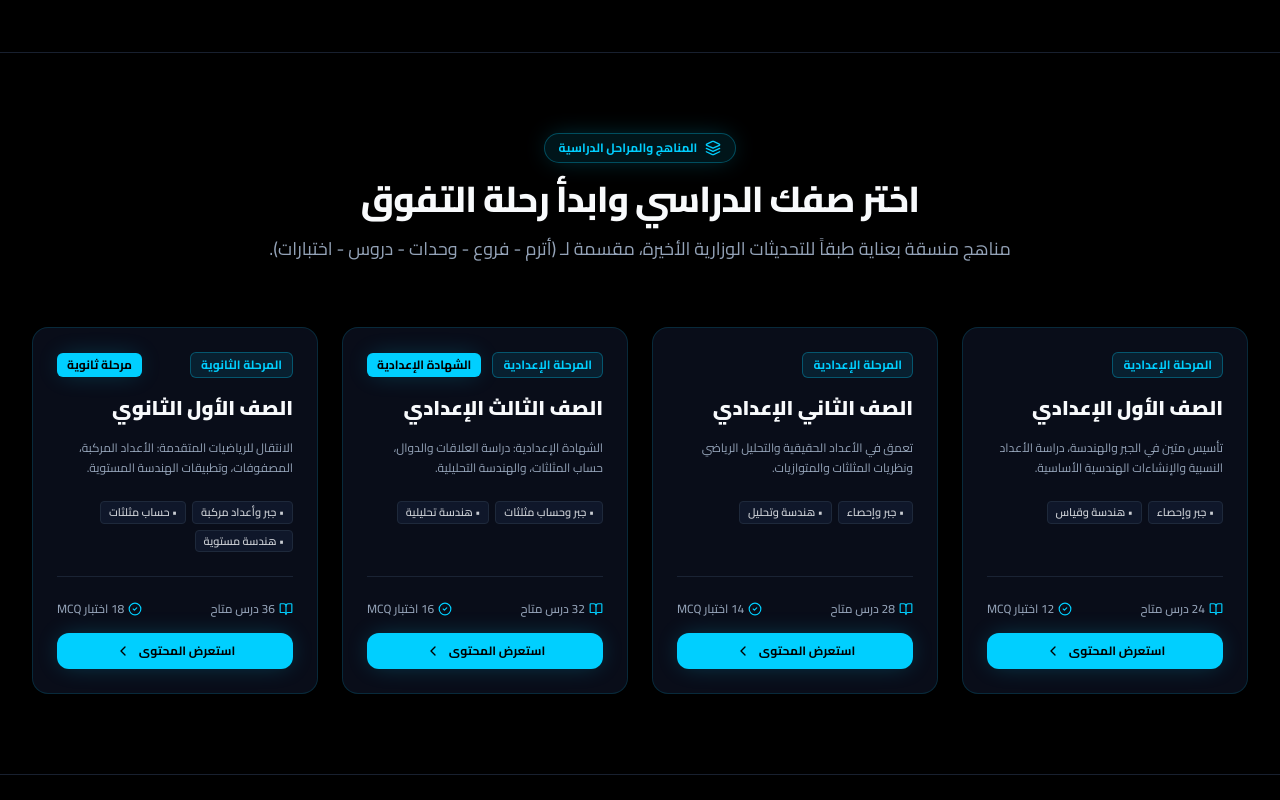
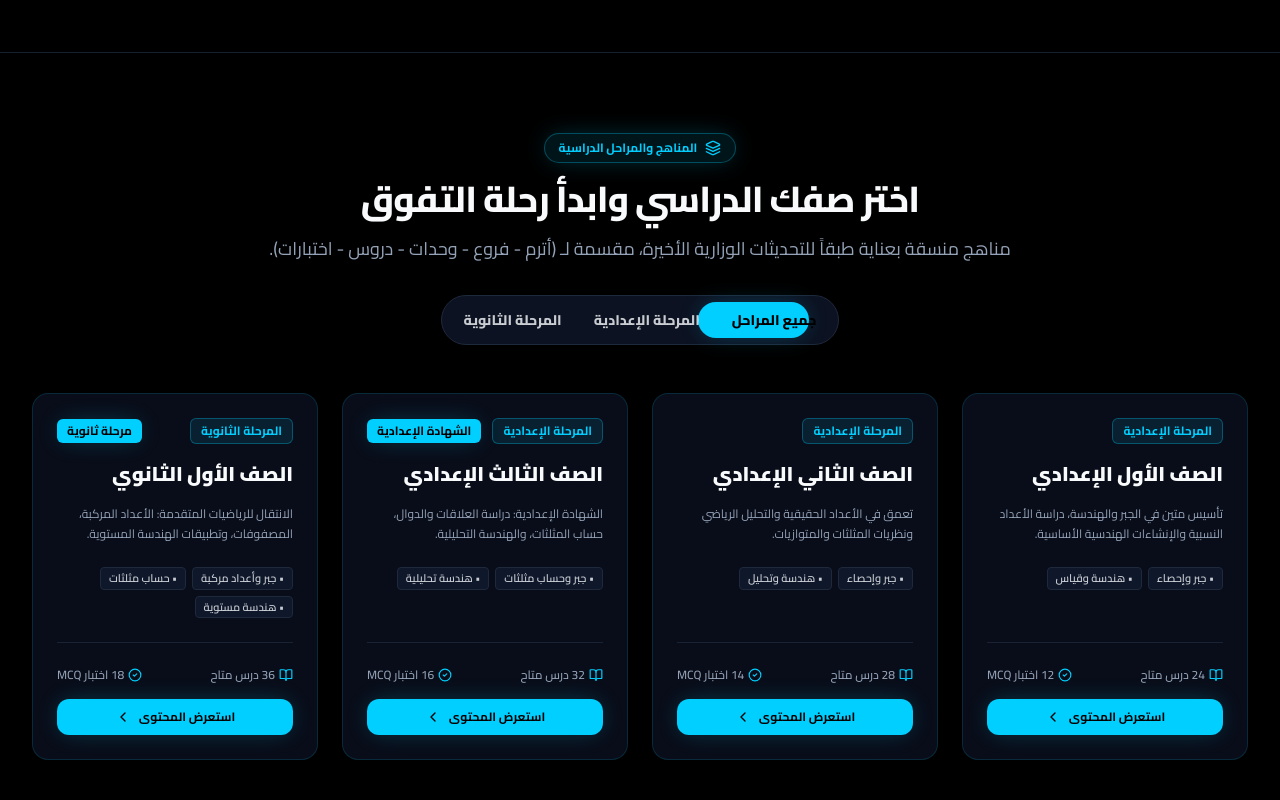
Before and after one commit to Basemmahmoud808/Elmohands, a Next.js app: page / in a window 1280 px wide. Shown: the part 820-1620 px from the top of the page. Built offline with nearby package versions, Linux system fonts and the light colour scheme.

Commit message:
Add SlideTabs Framer Motion component and integrate with Stages section

```diff
--- a/src/components/landing/Stages.tsx
+++ b/src/components/landing/Stages.tsx
@@ -1,12 +1,15 @@
 'use client';
 
+import React, { useState } from 'react';
 import Link from 'next/link';
 import { BookOpen, ChevronLeft, Layers, CheckCircle2 } from 'lucide-react';
+import { SlideTabs } from '@/components/ui/slide-tabs';
 
 const STAGES = [
   {
     id: 'prep-1',
     name: 'الصف الأول الإعدادي',
+    stageCategory: 'prep',
     stage: 'المرحلة الإعدادية',
     description: 'تأسيس متين في الجبر والهندسة، دراسة الأعداد النسبية والإنشاءات الهندسية الأساسية.',
     branches: ['جبر وإحصاء', 'هندسة وقياس'],
@@ -16,6 +19,7 @@ const STAGES = [
   {
     id: 'prep-2',
     name: 'الصف الثاني الإعدادي',
+    stageCategory: 'prep',
     stage: 'المرحلة الإعدادية',
     description: 'تعمق في الأعداد الحقيقية والتحليل الرياضي ونظريات المثلثات والمتوازيات.',
     branches: ['جبر وإحصاء', 'هندسة وتحليل'],
@@ -25,6 +29,7 @@ const STAGES = [
   {
     id: 'prep-3',
     name: 'الصف الثالث الإعدادي',
+    stageCategory: 'prep',
     stage: 'المرحلة الإعدادية',
     description: 'الشهادة الإعدادية: دراسة العلاقات والدوال، حساب المثلثات، والهندسة التحليلية.',
     branches: ['جبر وحساب مثلثات', 'هندسة تحليلية'],
@@ -35,6 +40,7 @@ const STAGES = [
   {
     id: 'sec-1',
     name: 'الصف الأول الثانوي',
+    stageCategory: 'sec',
     stage: 'المرحلة الثانوية',
     description: 'الانتقال للرياضيات المتقدمة: الأعداد المركبة، المصفوفات، وتطبيقات الهندسة المستوية.',
     branches: ['جبر وأعداد مركبة', 'حساب مثلثات', 'هندسة مستوية'],
@@ -45,13 +51,21 @@ const STAGES = [
 ];
 
 export default function Stages() {
+  const [activeFilter, setActiveFilter] = useState('all');
+
+  const filteredStages = STAGES.filter((s) => {
+    if (activeFilter === 'prep') return s.stageCategory === 'prep';
+    if (activeFilter === 'sec') return s.stageCategory === 'sec';
+    return true;
+  });
+
   return (
     <section id="stages" className="py-20 bg-transparent border-t border-slate-200 dark:border-slate-800/80 relative overflow-hidden transition-colors duration-200">
 
-      <div className="max-w-7xl mx-auto px-4 sm:px-6 lg:px-8 relative z-10">
+      <div className="max-w-7xl mx-auto px-4 sm:px-6 lg:px-8 relative z-10 space-y-12">
 
         {/* Section Header */}
-        <div className="text-center space-y-4 max-w-3xl mx-auto mb-16">
+        <div className="text-center space-y-4 max-w-3xl mx-auto">
           <div className="inline-flex items-center gap-2 px-3.5 py-1.5 rounded-full bg-cyan-electric/10 border border-cyan-electric/30 text-cyan-electric text-xs font-bold shadow-cyan-glow">
             <Layers className="w-4 h-4" />
             <span>المناهج والمراحل الدراسية</span>
@@ -64,11 +78,24 @@ export default function Stages() {
           <p className="text-slate-600 dark:text-chalk-muted text-base sm:text-lg">
             مناهج منسقة بعناية طبقاً للتحديثات الوزارية الأخيرة، مقسمة لـ (أترم - فروع - وحدات - دروس - اختبارات).
           </p>
+
+          {/* Framer Motion Sliding Tabs */}
+          <div className="pt-4">
+            <SlideTabs
+              tabs={[
+                { id: 'all', label: 'جميع المراحل' },
+                { id: 'prep', label: 'المرحلة الإعدادية' },
+                { id: 'sec', label: 'المرحلة الثانوية' },
+              ]}
+              activeId={activeFilter}
+              onChange={(id) => setActiveFilter(id)}
+            />
+          </div>
         </div>
 
         {/* Stages Grid */}
         <div className="grid grid-cols-1 md:grid-cols-2 lg:grid-cols-4 gap-6">
-          {STAGES.map((stage) => (
+          {filteredStages.map((stage) => (
             <div
               key={stage.id}
               className="chalk-card rounded-2xl p-6 flex flex-col justify-between relative group overflow-hidden bg-white/80 dark:bg-slate-900/60 border-slate-200 dark:border-cyan-electric/15 hover:border-cyan-electric/50"
--- /dev/null
+++ b/src/components/ui/slide-tabs.tsx
@@ -0,0 +1,128 @@
+'use client';
+
+import React, { useRef, useState, useEffect } from 'react';
+import { motion } from 'framer-motion';
+
+interface TabItem {
+  id: string;
+  label: string;
+}
+
+interface SlideTabsProps {
+  tabs: TabItem[];
+  activeId?: string;
+  onChange?: (id: string) => void;
+}
+
+export const SlideTabs: React.FC<SlideTabsProps> = ({ tabs, activeId, onChange }) => {
+  const [selected, setSelected] = useState(0);
+  const [position, setPosition] = useState({
+    left: 0,
+    width: 0,
+    opacity: 0,
+  });
+  const tabsRef = useRef<(HTMLLIElement | null)[]>([]);
+
+  useEffect(() => {
+    if (activeId) {
+      const idx = tabs.findIndex((t) => t.id === activeId);
+      if (idx !== -1) setSelected(idx);
+    }
+  }, [activeId, tabs]);
+
+  useEffect(() => {
+    const selectedTab = tabsRef.current[selected];
+    if (selectedTab) {
+      const { width } = selectedTab.getBoundingClientRect();
+      setPosition({
+        left: selectedTab.offsetLeft,
+        width,
+        opacity: 1,
+      });
+    }
+  }, [selected]);
+
+  return (
+    <ul
+      onMouseLeave={() => {
+        const selectedTab = tabsRef.current[selected];
+        if (selectedTab) {
+          const { width } = selectedTab.getBoundingClientRect();
+          setPosition({
+            left: selectedTab.offsetLeft,
+            width,
+            opacity: 1,
+          });
+        }
+      }}
+      className="relative mx-auto flex w-fit rounded-full border border-slate-300 dark:border-slate-800 bg-white/80 dark:bg-slate-900/80 p-1.5 backdrop-blur-md shadow-sm"
+    >
+      {tabs.map((tab, i) => (
+        <Tab
+          key={tab.id}
+          ref={(el) => {
+            tabsRef.current[i] = el;
+          }}
+          setPosition={setPosition}
+          onClick={() => {
+            setSelected(i);
+            if (onChange) onChange(tab.id);
+          }}
+          isSelected={selected === i}
+        >
+          {tab.label}
+        </Tab>
+      ))}
+
+      <Cursor position={position} />
+    </ul>
+  );
+};
+
+const Tab = React.forwardRef<
+  HTMLLIElement,
+  {
+    children: React.ReactNode;
+    setPosition: (pos: { left: number; width: number; opacity: number }) => void;
+    onClick: () => void;
+    isSelected: boolean;
+  }
+>(({ children, setPosition, onClick, isSelected }, ref) => {
+  return (
+    <li
+      ref={ref}
+      onClick={onClick}
+      onMouseEnter={() => {
+        if (typeof ref === 'object' && ref?.current) {
+          const { width } = ref.current.getBoundingClientRect();
+          setPosition({
+            left: ref.current.offsetLeft,
+            width,
+            opacity: 1,
+          });
+        }
+      }}
+      className={`relative z-10 block cursor-pointer px-4 py-2 text-xs md:text-sm font-extrabold transition-colors duration-200 ${
+        isSelected
+          ? 'text-black dark:text-black font-black'
+          : 'text-slate-700 dark:text-chalk/80 hover:text-slate-900 dark:hover:text-chalk'
+      }`}
+    >
+      {children}
+    </li>
+  );
+});
+
+Tab.displayName = 'Tab';
+
+const Cursor = ({ position }: { position: { left: number; width: number; opacity: number } }) => {
+  return (
+    <motion.li
+      animate={{
+        ...position,
+      }}
+      transition={{ type: 'spring', stiffness: 400, damping: 30 }}
+      className="absolute z-0 h-8 rounded-full bg-cyan-electric shadow-cyan-glow md:h-9"
+    />
+  );
+};
```
